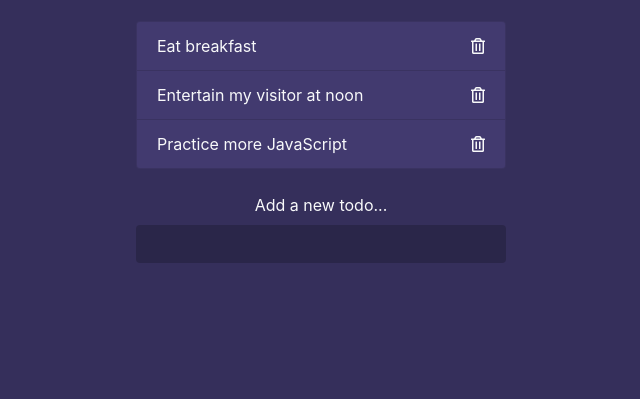
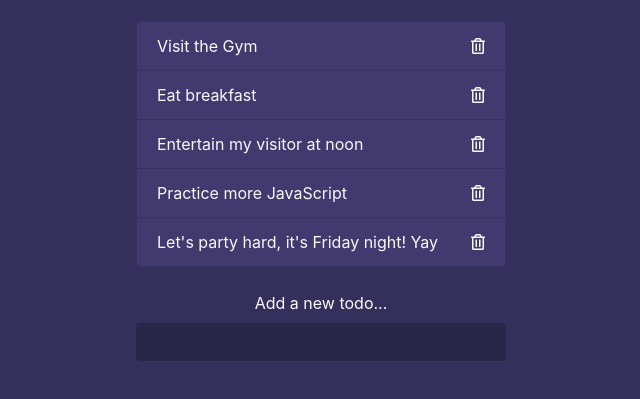
Before and after one commit to Ayosamlove/Todo, a plain HTML site: page index.html in a window 1280 px wide. Shown: the part 137-536 px from the top of the page, without its empty margins (319-959 px from the left). Drawn offline with nearby package versions, Linux system fonts and the light colour scheme.

Commit message:
added new todos

```diff
--- a/app.js
+++ b/app.js
@@ -1,7 +1,7 @@
 const addNew = document.querySelector('.add');
 const list = document.querySelector('.todos');
-hides = document.querySelector('.hides');
-// const del = document.querySelector('.delete')
+const hides = document.querySelector('.hides');
+const search = document.querySelector('.search input');
 
 const generateTemplate = (todo) => {
 
--- a/index.html
+++ b/index.html
@@ -21,6 +21,10 @@
 
     <ul class="list-group todos mx-auto text-light">
       <li class="list-group-item d-flex justify-content-between align-items-center">
+        <span>Visit the Gym</span>
+        <i class="far fa-trash-alt delete"></i>
+      </li>
+      <li class="list-group-item d-flex justify-content-between align-items-center">
         <span>Eat breakfast</span>
         <i class="far fa-trash-alt delete"></i>
       </li>
@@ -30,6 +34,10 @@
       </li>
       <li class="list-group-item d-flex justify-content-between align-items-center">
         <span>Practice more JavaScript</span>
+        <i class="far fa-trash-alt delete"></i>
+      </li>
+      <li class="list-group-item d-flex justify-content-between align-items-center">
+        <span>Let's party hard, it's Friday night! Yay</span>
         <i class="far fa-trash-alt delete"></i>
       </li>
     </ul>
```
